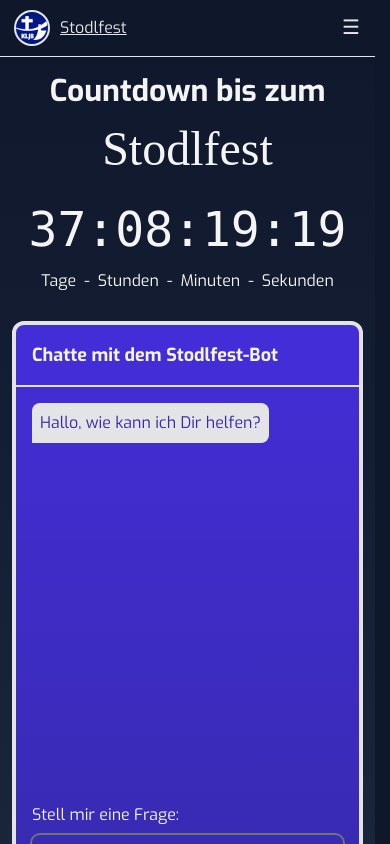
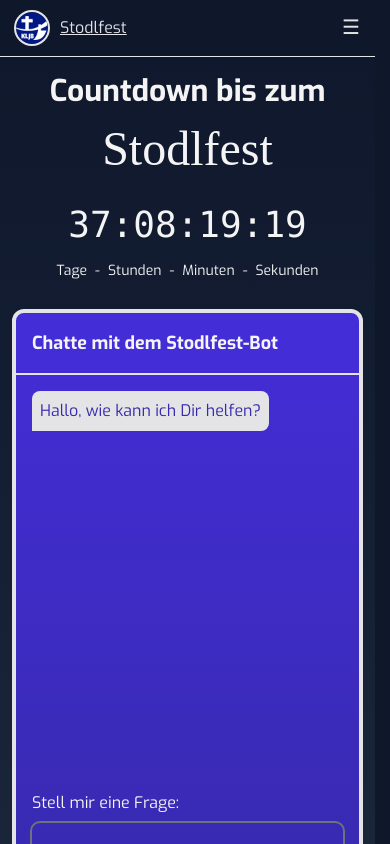
Before and after one commit to StackOverflowIsBetterThanAnyAI/stodlfest-frontend, a React (Vite) app: page / in a window 390 px wide. Shown: the top 844 px of the page. Built offline with nearby package versions, Linux system fonts and the light colour scheme; no server answers; a web font is replaced by a local one.

Commit message:
adjust font size for very small screens

```diff
--- a/src/pages/Home.tsx
+++ b/src/pages/Home.tsx
@@ -71,7 +71,7 @@ const Home = () => {
                 aria-hidden="true"
                 className="flex flex-col items-center gap-4 outline-0 xs:outline-4 outline-zinc-200 outline-offset-16 rounded-lg"
             >
-                <div className="flex text-5xl xs:text-6xl sm:text-7xl md:text-8xl tabular-nums font-mono">
+                <div className="flex text-4xl xs:text-6xl sm:text-7xl md:text-8xl tabular-nums font-mono">
                     {days ? (
                         <>
                             <span>{formatNumber(days)}</span>
@@ -84,7 +84,7 @@ const Home = () => {
                     <span>:</span>
                     <span>{formatNumber(seconds)}</span>
                 </div>
-                <div className="flex gap-2 xs:gap-3 xs:text-xl sm:text-2xl md:text-3xl">
+                <div className="flex gap-2 xs:gap-3 text-sm xs:text-xl sm:text-2xl md:text-3xl">
                     {days ? (
                         <>
                             <span>Tage</span>
```
